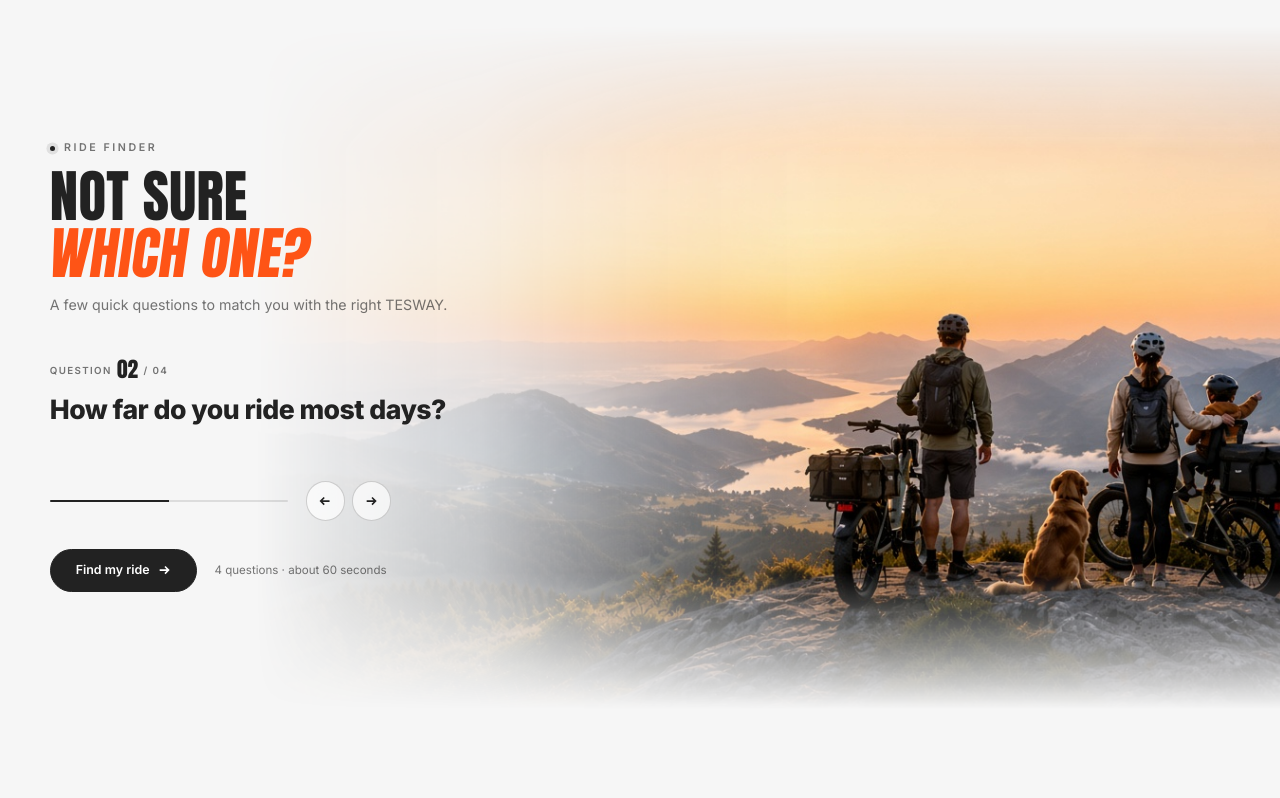
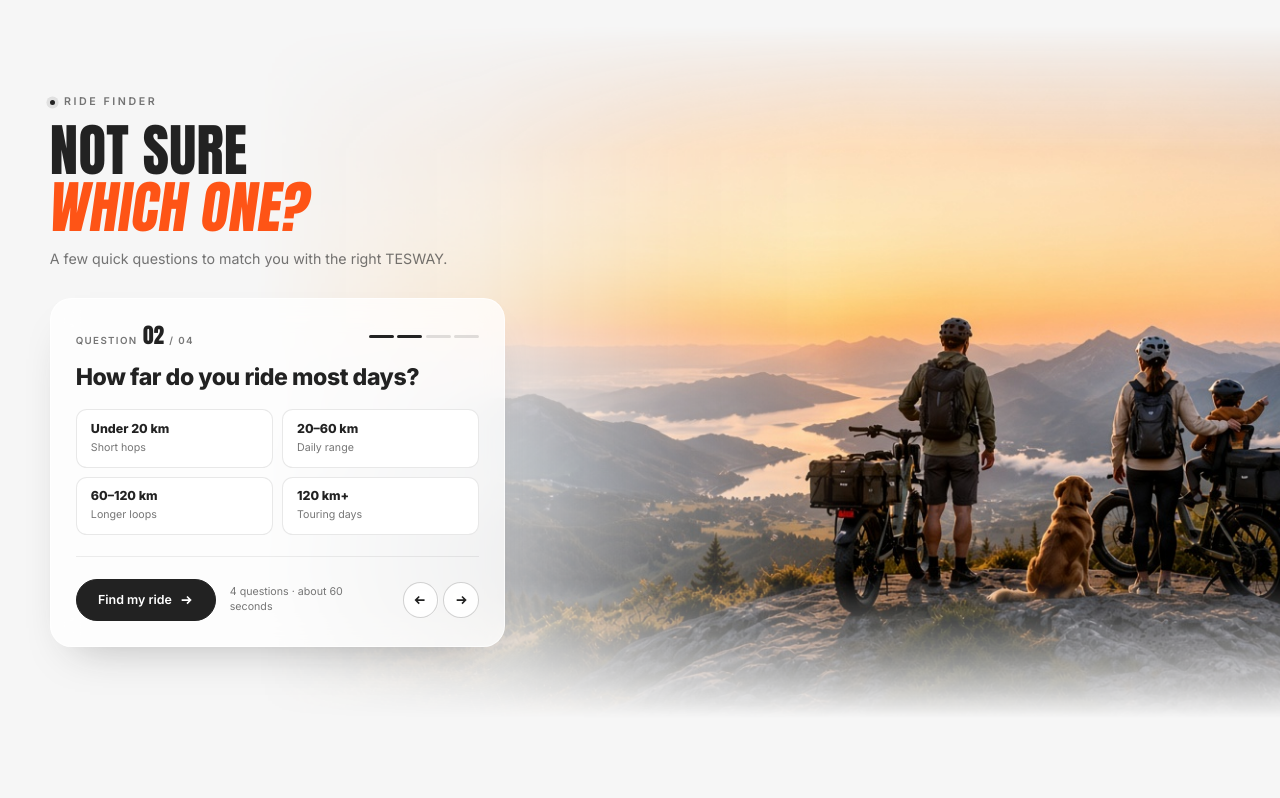
Before and after one commit to LookAPig/Html-Preview, a plain HTML site: page index.html in a window 1280 px wide. Shown: the part 5414-6212 px from the top of the page. Drawn offline with Linux system fonts and the light colour scheme; animation ran at ten frames a second.

Commit message:
Update quiz styles and JavaScript functionality to enhance layout and interactivity. Adjusted CSS properties for improved aesthetics, including card design and button styles. Incremented version numbers for quiz-related CSS and JS files for cache management. Added new options rendering in JavaScript for better user experience.

```diff
--- a/css/quiz.css
+++ b/css/quiz.css
@@ -8,12 +8,12 @@
 .quiz__scene {
   grid-area: scene;
   position: relative;
-  height: 22rem;
-  margin: 1rem calc(var(--pad) * -1) 0;
+  height: 16rem;
+  margin: 0.5rem calc(var(--pad) * -1) 0;
   overflow: hidden;
   pointer-events: none;
-  -webkit-mask-image: linear-gradient(to bottom, transparent, #000 14%, #000 50%, transparent 92%);
-  mask-image: linear-gradient(to bottom, transparent, #000 14%, #000 50%, transparent 92%);
+  -webkit-mask-image: linear-gradient(to bottom, transparent, #000 18%, #000 55%, transparent 96%);
+  mask-image: linear-gradient(to bottom, transparent, #000 18%, #000 55%, transparent 96%);
 }
 .quiz__img {
   position: absolute;
@@ -27,10 +27,20 @@
 }
 .quiz__img.is-on { opacity: 1; transform: none; }
 
-.quiz__copy { grid-area: copy; position: relative; z-index: 1; margin-top: -2.5rem; }
+.quiz__copy { grid-area: copy; position: relative; z-index: 1; margin-top: -4rem; }
+.quiz__card {
+  padding: 1.25rem;
+  border: 1px solid rgba(255, 255, 255, .7);
+  border-radius: 1.25rem;
+  background: rgba(255, 255, 255, .78);
+  box-shadow: 0 1.5rem 3rem -1.75rem rgba(34, 34, 34, .35);
+  backdrop-filter: blur(1rem) saturate(1.2);
+  -webkit-backdrop-filter: blur(1rem) saturate(1.2);
+}
+.quiz__top { display: flex; align-items: center; justify-content: space-between; gap: 1rem; }
 .quiz__count {
   display: flex;
-  align-items: center;
+  align-items: baseline;
   gap: 0.375rem;
   margin: 0;
   font-size: 0.6875rem;
@@ -40,7 +50,7 @@
   color: var(--muted);
 }
 .quiz__roll { display: block; overflow: hidden; }
-.quiz__count .quiz__roll { display: inline-block; vertical-align: bottom; }
+.quiz__count .quiz__roll { display: inline-block; }
 .quiz__num {
   display: inline-block;
   font-family: var(--font-en);
@@ -51,7 +61,16 @@
   color: var(--text);
   font-variant-numeric: tabular-nums;
 }
-.quiz__line { min-height: 2.5em; margin: 0.625rem 0 0; font-size: 1.375rem; font-weight: 800; line-height: 1.25; letter-spacing: -.02em; color: var(--text); }
+.quiz__segs { display: flex; gap: 0.25rem; }
+.quiz__segs i {
+  width: 1.25rem;
+  height: 0.1875rem;
+  border-radius: var(--r-pill);
+  background: rgba(34, 34, 34, .14);
+  transition: background .4s var(--ease), width .4s var(--ease);
+}
+.quiz__segs i.is-on { background: var(--text); }
+.quiz__line { min-height: 1.25em; margin: 0.75rem 0 0; font-size: 1.25rem; font-weight: 800; line-height: 1.25; letter-spacing: -.02em; color: var(--text); }
 .quiz__q { display: inline-block; }
 .quiz__num,
 .quiz__q { transition: transform .45s var(--ease), opacity .3s var(--ease); }
@@ -60,35 +79,55 @@
 .quiz__num.is-pre,
 .quiz__q.is-pre { opacity: 0; transform: translateY(calc(var(--dir, 1) * 100%)); transition: none; }
 
-.quiz__nav { display: flex; align-items: center; gap: 0.5rem; max-width: 24rem; margin-top: 1.25rem; }
-.quiz__bar {
-  position: relative;
-  flex: 1;
-  height: 2px;
-  margin-right: 0.75rem;
-  overflow: hidden;
-  border-radius: var(--r-pill);
-  background: rgba(34, 34, 34, .12);
+.quiz__opts {
+  display: grid;
+  grid-template-columns: repeat(2, minmax(0, 1fr));
+  gap: 0.5rem;
+  margin-top: 1rem;
+  transition: opacity .35s var(--ease), translate .45s var(--ease);
 }
-.quiz__bar i {
-  position: absolute;
-  inset: 0;
-  background: var(--text);
-  transform-origin: left;
-  transition: transform .6s var(--ease);
+.quiz__opts.is-out { opacity: 0; translate: 0 calc(var(--dir, 1) * -0.5rem); transition-duration: .28s; }
+.quiz__opts.is-pre { opacity: 0; translate: 0 calc(var(--dir, 1) * 0.5rem); transition: none; }
+.quiz__opt {
+  display: grid;
+  gap: 0.125rem;
+  min-width: 0;
+  padding: 0.625rem 0.75rem;
+  border: 1px solid rgba(34, 34, 34, .1);
+  border-radius: var(--r-md);
+  background: #FFF;
+  text-align: left;
+  transition: border-color .3s var(--ease), translate .3s var(--ease), box-shadow .3s var(--ease);
 }
+.quiz__opt b { overflow: hidden; font-size: 0.8125rem; font-weight: 700; line-height: 1.3; white-space: nowrap; text-overflow: ellipsis; }
+.quiz__opt small { overflow: hidden; font-size: 0.6875rem; color: var(--muted); white-space: nowrap; text-overflow: ellipsis; }
+.quiz__opt:active { scale: .97; }
 
-.quiz__act { display: flex; flex-wrap: wrap; align-items: center; gap: 0.75rem 1.25rem; margin-top: 1.75rem; }
-.quiz__cta { flex: none; gap: 0.5rem; padding: 0 1.5rem; }
+.quiz__act {
+  display: flex;
+  align-items: center;
+  gap: 0.75rem;
+  margin-top: 1.125rem;
+  padding-top: 1.125rem;
+  border-top: 1px solid var(--line);
+}
+.quiz__cta { flex: none; gap: 0.5rem; padding: 0 1.25rem; }
 .quiz__cta svg { width: 1rem; height: 1rem; transition: transform .3s var(--ease); }
-.quiz__act small { font-size: 0.75rem; color: var(--muted); }
+.quiz__act small { flex: 1; min-width: 0; font-size: 0.6875rem; line-height: 1.35; color: var(--muted); }
+.quiz__arws { display: flex; flex: none; gap: 0.375rem; }
+.quiz__arws .arw { width: 2.5rem; height: 2.5rem; }
 @media (hover: hover) {
   .quiz__cta:hover svg { transform: translateX(0.25rem); }
+  .quiz__opt:hover { border-color: var(--volt); translate: 0 -0.125rem; box-shadow: 0 0.5rem 1rem -0.5rem rgba(254, 84, 22, .35); }
+  .quiz__opt:hover b { color: var(--volt); }
+}
+@media (max-aspect-ratio: 999/1000) {
+  .quiz__arws { display: none; }
 }
 
 @media (min-aspect-ratio: 1/1) {
   .quiz__wrap {
-    grid-template-columns: minmax(0, 30rem);
+    grid-template-columns: minmax(0, 32rem);
     grid-template-areas: "head" "copy";
     align-content: center;
     min-height: 38rem;
@@ -106,11 +145,16 @@
     mask-image: linear-gradient(to right, transparent, rgba(0, 0, 0, .25) 22%, rgba(0, 0, 0, .75) 42%, #000 58%), linear-gradient(to bottom, transparent, #000 18%, #000 80%, transparent);
     mask-composite: intersect;
   }
-  .quiz__copy { margin-top: 3rem; }
+  .quiz__copy { margin-top: 2rem; }
+  .quiz__card { padding: 1.75rem; border-radius: 1.5rem; }
   .quiz__num { font-size: 1.5rem; }
-  .quiz__line { margin-top: 0.75rem; font-size: 1.875rem; }
-  .quiz__nav { margin-top: 1.5rem; }
-  .quiz__act { margin-top: 2rem; }
-  .quiz__cta { height: 3rem; padding: 0 1.75rem; font-size: 0.875rem; }
-  .quiz__act small { font-size: 0.8125rem; }
+  .quiz__segs i { width: 1.75rem; }
+  .quiz__line { margin-top: 1rem; font-size: 1.625rem; white-space: nowrap; }
+  .quiz__opts { gap: 0.625rem; margin-top: 1.25rem; }
+  .quiz__opt { padding: 0.75rem 1rem; }
+  .quiz__opt b { font-size: 0.875rem; }
+  .quiz__opt small { font-size: 0.75rem; }
+  .quiz__act { gap: 1rem; margin-top: 1.5rem; padding-top: 1.5rem; }
+  .quiz__cta { height: 3rem; padding: 0 1.5rem; font-size: 0.875rem; }
+  .quiz__act small { font-size: 0.75rem; }
 }
--- a/js/quiz-stage.js
+++ b/js/quiz-stage.js
@@ -15,6 +15,11 @@
   });
   function picOf(i) { return pics.indexOf(qs[i].img || b.scenes[i % b.scenes.length]); }
   function pad(v) { return String(v).padStart(2, '0'); }
+  function optsHtml(q) {
+    return q.options.map(function (o) {
+      return '<button class="quiz__opt" type="button" aria-haspopup="dialog"><b>' + o.label + '</b><small>' + o.hint + '</small></button>';
+    }).join('');
+  }
 
   var scene = document.createElement('div');
   scene.className = 'quiz__scene';
@@ -23,20 +28,28 @@
     return '<img class="quiz__img' + (i === picOf(0) ? ' is-on' : '') + '" src="' + src + '" alt="" loading="lazy" decoding="async">';
   }).join('');
 
+  var segs = '';
+  for (var k = 0; k < n; k++) segs += '<i' + (k === 0 ? ' class="is-on"' : '') + '></i>';
+
   var copy = document.createElement('div');
   copy.className = 'quiz__copy reveal';
   copy.setAttribute('data-delay', '1');
   copy.innerHTML =
-    '<p class="quiz__count">' + b.label + ' <span class="quiz__roll"><b class="quiz__num">01</b></span> / ' + pad(n) + '</p>' +
-    '<p class="quiz__roll quiz__line" aria-live="polite"><span class="quiz__q">' + qs[0].q + '</span></p>' +
-    '<div class="quiz__nav">' +
-      '<i class="quiz__bar"><i></i></i>' +
-      '<button class="arw quiz__arw" type="button" aria-label="Previous question">' + back + '</button>' +
-      '<button class="arw quiz__arw" type="button" aria-label="Next question">' + arrow + '</button>' +
-    '</div>' +
-    '<div class="quiz__act">' +
-      '<button class="hbtn quiz__cta" type="button" data-quiz-open aria-haspopup="dialog">' + b.cta + arrow + '</button>' +
-      '<small>' + b.meta.replace('{n}', n) + '</small>' +
+    '<div class="quiz__card">' +
+      '<div class="quiz__top">' +
+        '<p class="quiz__count">' + b.label + ' <span class="quiz__roll"><b class="quiz__num">01</b></span> / ' + pad(n) + '</p>' +
+        '<span class="quiz__segs" aria-hidden="true">' + segs + '</span>' +
+      '</div>' +
+      '<p class="quiz__roll quiz__line" aria-live="polite"><span class="quiz__q">' + qs[0].q + '</span></p>' +
+      '<div class="quiz__opts">' + optsHtml(qs[0]) + '</div>' +
+      '<div class="quiz__act">' +
+        '<button class="hbtn quiz__cta" type="button" data-quiz-open aria-haspopup="dialog">' + b.cta + arrow + '</button>' +
+        '<small>' + b.meta.replace('{n}', n) + '</small>' +
+        '<span class="quiz__arws">' +
+          '<button class="arw quiz__arw" type="button" aria-label="Previous question">' + back + '</button>' +
+          '<button class="arw quiz__arw" type="button" aria-label="Next question">' + arrow + '</button>' +
+        '</span>' +
+      '</div>' +
     '</div>';
 
   mount.insertBefore(scene, mount.firstChild);
@@ -45,7 +58,8 @@
   var imgs = scene.querySelectorAll('.quiz__img');
   var num = copy.querySelector('.quiz__num');
   var line = copy.querySelector('.quiz__q');
-  var fill = copy.querySelector('.quiz__bar i');
+  var opts = copy.querySelector('.quiz__opts');
+  var bars = copy.querySelectorAll('.quiz__segs i');
   var arws = copy.querySelectorAll('.quiz__arw');
   var calm = window.matchMedia('(prefers-reduced-motion: reduce)');
   var cur = 0, timer = 0, seen = false;
@@ -70,7 +84,8 @@
     cur = i;
     roll(num, pad(cur + 1), dir);
     roll(line, qs[cur].q, dir);
-    fill.style.transform = 'scaleX(' + ((cur + 1) / n).toFixed(4) + ')';
+    roll(opts, optsHtml(qs[cur]), dir);
+    bars.forEach(function (s, k) { s.classList.toggle('is-on', k <= cur); });
   }
 
   function stop() { clearInterval(timer); timer = 0; }
@@ -80,9 +95,15 @@
     timer = setInterval(function () { go(cur + 1, 1); }, HOLD);
   }
 
-  fill.style.transform = 'scaleX(' + (1 / n).toFixed(4) + ')';
   arws[0].addEventListener('click', function () { go(cur - 1, -1); play(); });
   arws[1].addEventListener('click', function () { go(cur + 1, 1); play(); });
+  opts.addEventListener('click', function (e) {
+    if (!e.target.closest('.quiz__opt') || !window.TeswayQuizOpen) return;
+    stop();
+    window.TeswayQuizOpen(cur);
+  });
+  copy.addEventListener('pointerenter', function (e) { if (e.pointerType === 'mouse') stop(); });
+  copy.addEventListener('pointerleave', play);
 
   if ('IntersectionObserver' in window) {
     new IntersectionObserver(function (en) {
```
Also changed, not shown: index.html (+2 -2 lines).
